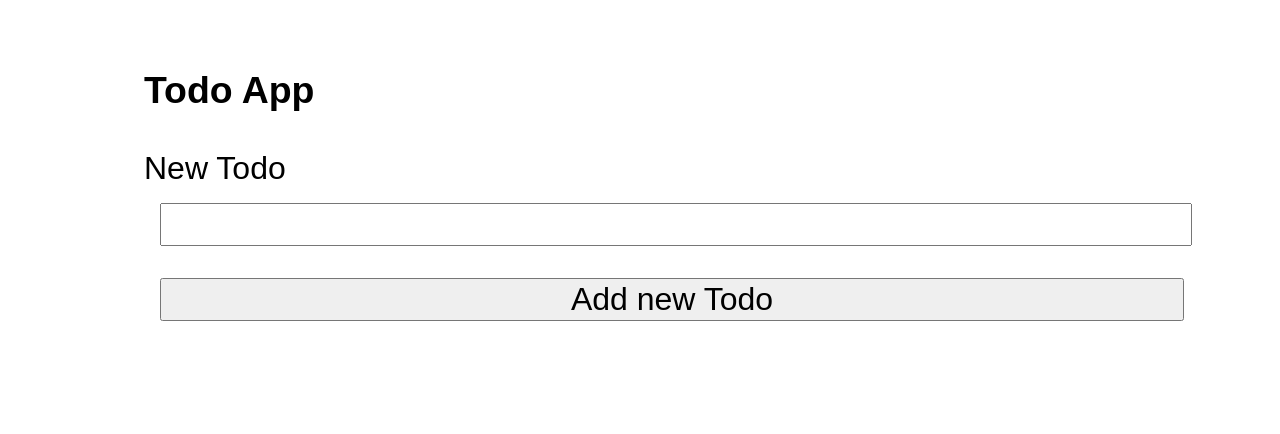
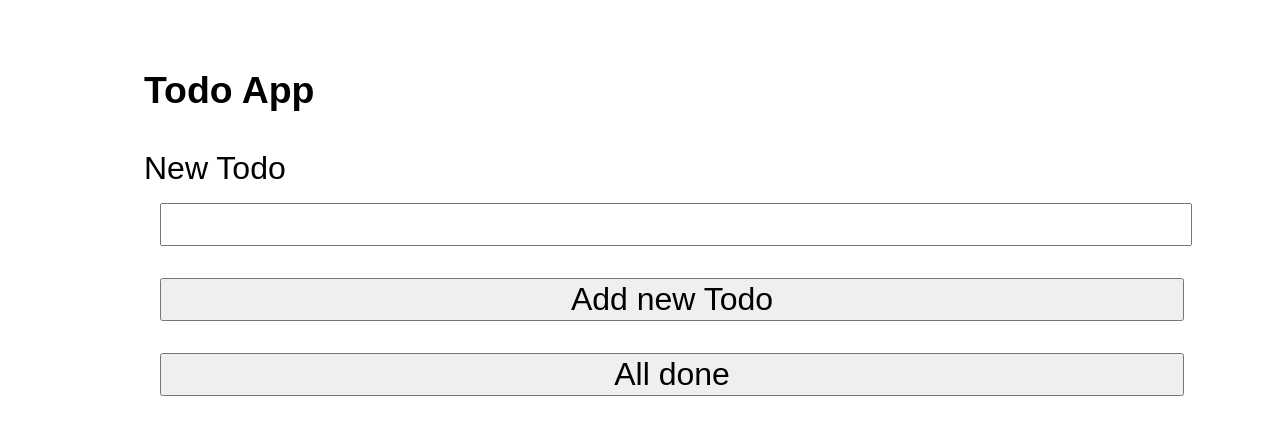
Before and after one commit to Warrenayiss/VueTodoApp, a Vue app: page / in a window 1280 px wide. Shown: the top 434 px of the page. Built offline with nearby package versions, Linux system fonts and the light colour scheme.

Commit message:
button to mark all todos as done

```diff
--- a/src/App.vue
+++ b/src/App.vue
@@ -5,9 +5,12 @@
     <input name="newTodo" v-model="newTodo" />
     <button>Add new Todo</button>
   </form>
+  <button @click="allDone">All done</button>
   <ul>
     <li v-for="(todo, index) in todos" :key="todo.id">
-      <h3 :class="{ done: todo.done}" @click="toggleDone(todo)">{{ todo.content }}</h3>
+      <h3 :class="{ done: todo.done }" @click="toggleDone(todo)">
+        {{ todo.content }}
+      </h3>
       <button @click="removeTodo(index)">Remove</button>
     </li>
   </ul>
@@ -31,17 +34,21 @@ export default {
       });
       newTodo.value = "";
     }
-    function toggleDone(todo){
-      todo.done = !todo.done
+    function toggleDone(todo) {
+      todo.done = !todo.done;
     }
     function removeTodo(index) {
-      todos.value.splice(index, 1)
+      todos.value.splice(index, 1);
+    }
+    function allDone() {
+      todos.value.forEach((todo) => (todo.done = true));
     }
 
     //returns
     return {
       newTodo,
       todos,
+      allDone,
       addNewTodo,
       removeTodo,
       toggleDone,
```
